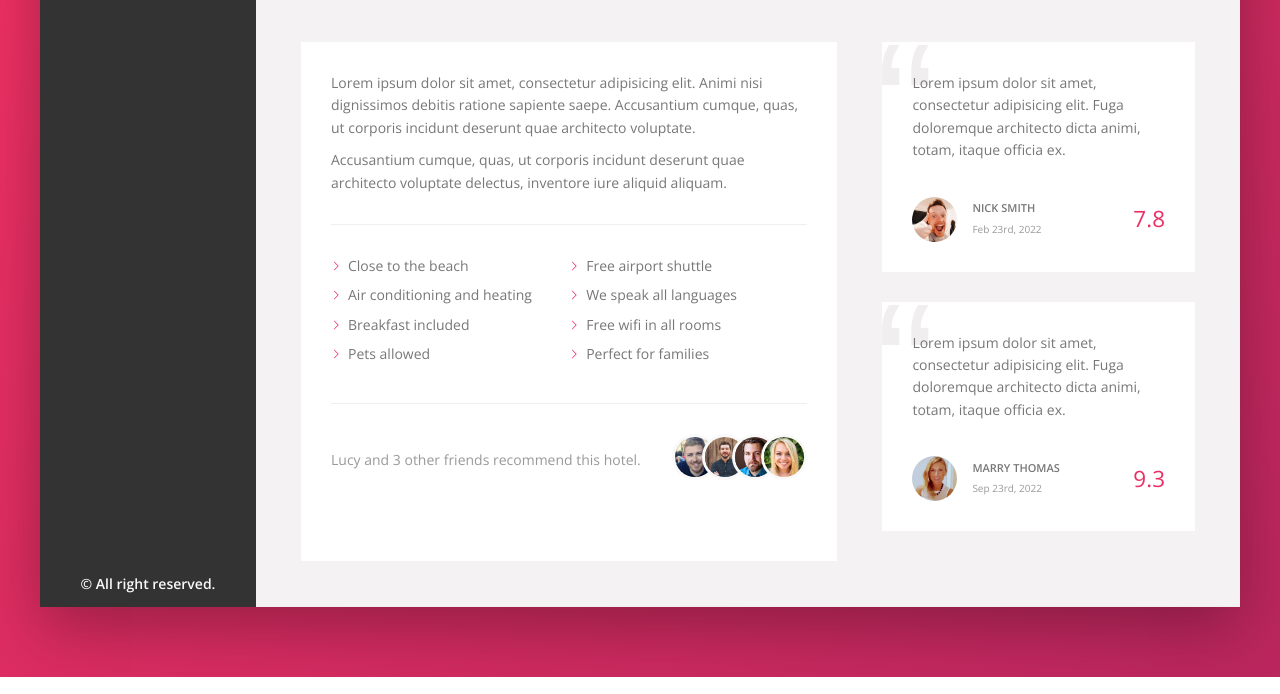
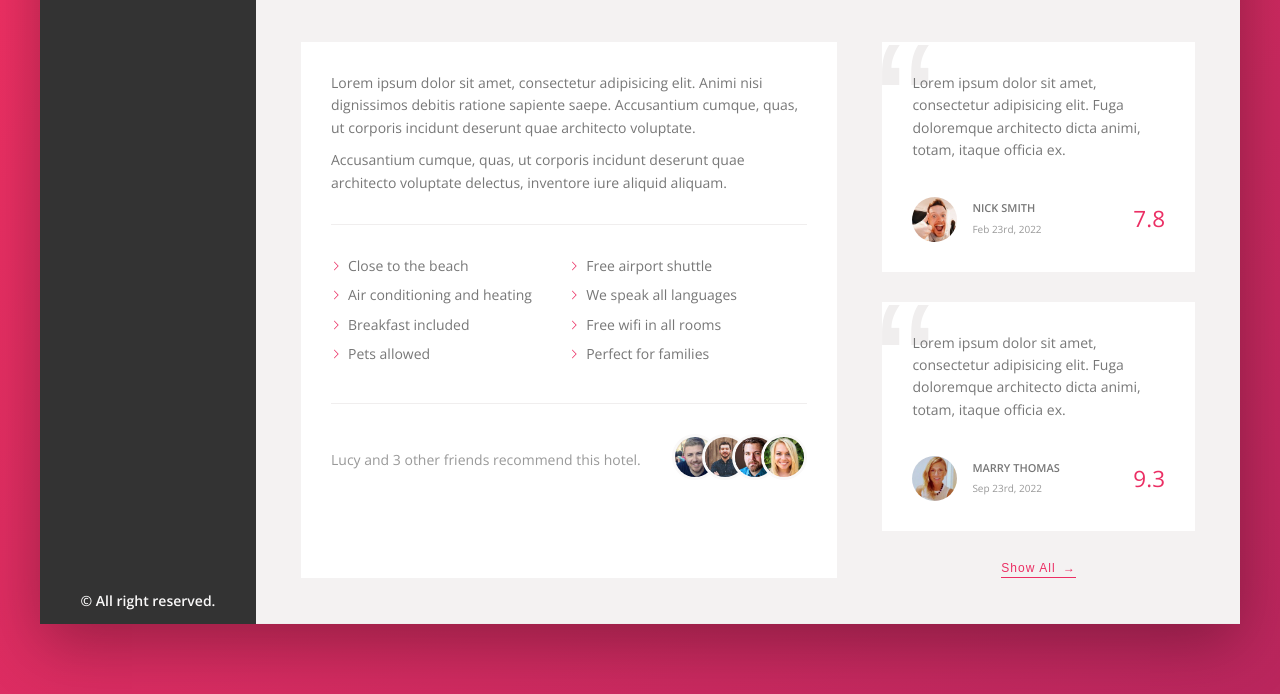
Before and after one commit to KouroshBhl/Trillo, a website: page index.html in a window 1280 px wide. Shown: the part 597-1291 px from the top of the page. Drawn offline with nearby package versions, Linux system fonts and the light colour scheme.

Commit message:
Add show all button for user reviews

```diff
--- a/index.html
+++ b/index.html
@@ -256,6 +256,9 @@
                   <div class="review__user-rating">9.3</div>
                 </figcaption>
               </figure>
+              <button class="button-animation">
+                Show All <span>&rarr;</span>
+              </button>
             </div>
           </div>
         </main>
--- a/sass/_components.scss
+++ b/sass/_components.scss
@@ -239,9 +239,19 @@
   letter-spacing: 1.05px;
   border-bottom: 1px solid currentColor;
   padding-bottom: 2px;
+  transition: all 0.2s;
+
+  & span {
+    margin-left: 3px;
+    transition: all 0.2s;
+  }
 
   &:hover {
     color: var(--color-grey-dark-1);
+
+    & span {
+      margin-left: 10px;
+    }
   }
   &:focus {
     animation: buttonAnimation 1s infinite;
--- a/sass/_layout.scss
+++ b/sass/_layout.scss
@@ -43,4 +43,7 @@
 }
 .user-reviews {
   flex: 1;
+  display: flex;
+  flex-direction: column;
+  align-items: center;
 }
```
Also changed, not shown: css/style.css, 1 other file.
